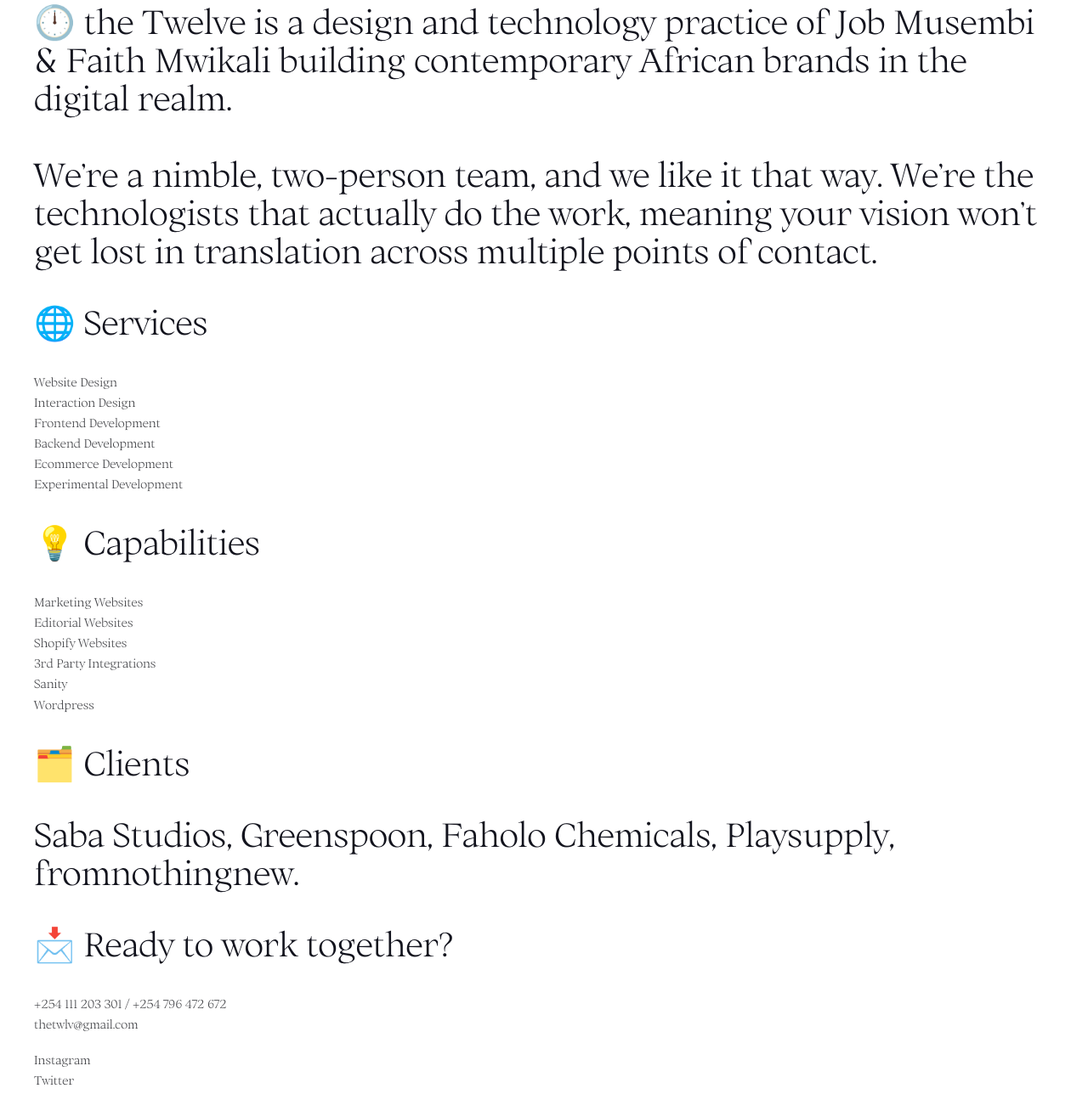
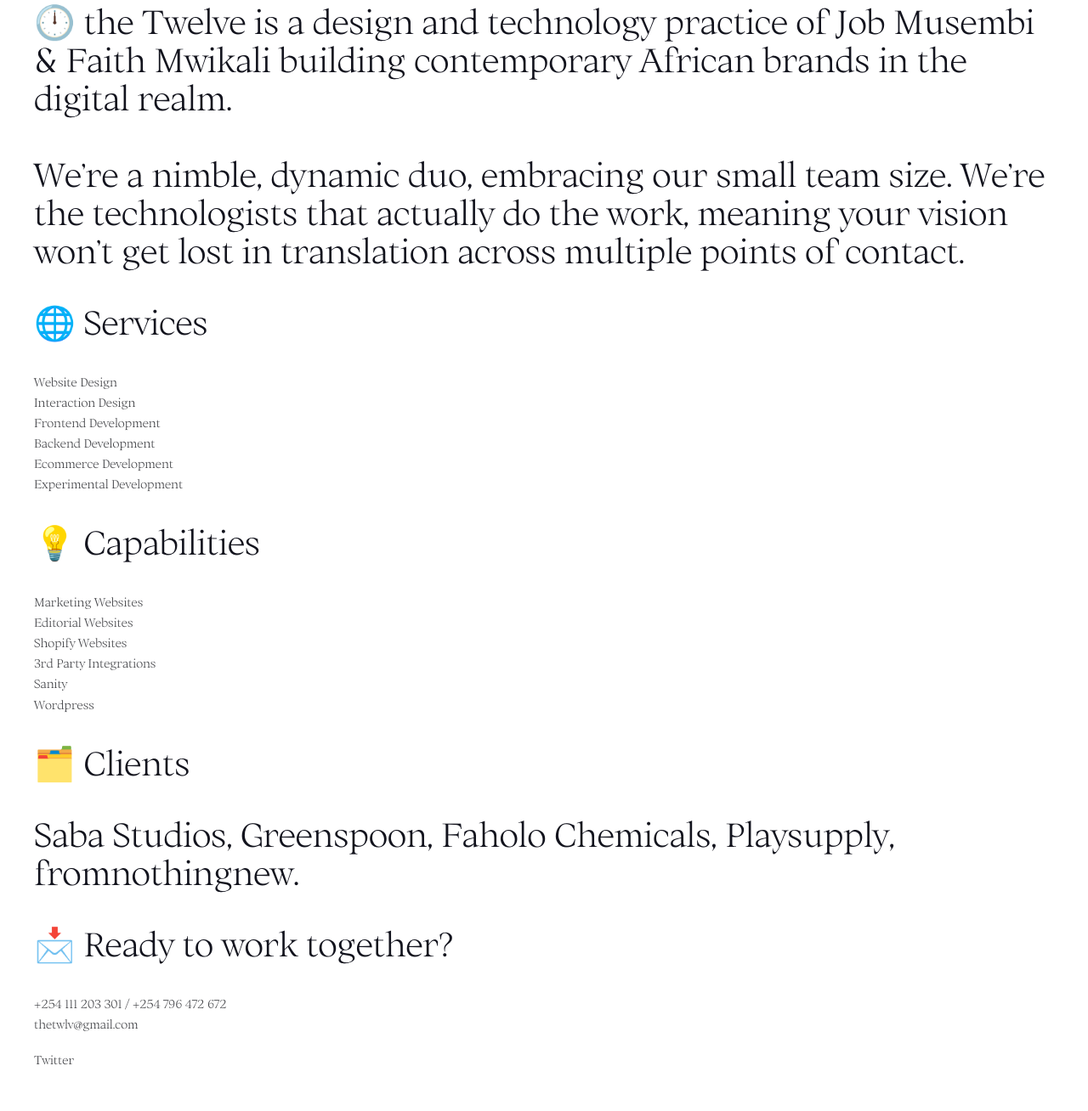
Before and after one commit to JobMusembi/theTwelve, a Gatsby site: page / in a window 1280 px wide. Shown: the part 55-1363 px from the top of the page at 85% size. After the commit the page ends 1339 px from the top, so only its background shows below. Built offline with nearby package versions, Linux system fonts and the light colour scheme; Gatsby itself is replaced by a stand-in of ours.

Commit message:
information update

```diff
--- a/src/pages/index.js
+++ b/src/pages/index.js
@@ -8,7 +8,7 @@
     <div className='banner'>
     <div className='container'>
       <p>🕛 the Twelve is a design and technology practice of Job Musembi & Faith Mwikali building contemporary African brands in the digital realm.<br/><br/>
-          We’re a nimble, two-person team, and we like it that way. We’re the  technologists
+          We’re a nimble, dynamic duo, embracing our small team size. We’re the  technologists
           that actually do the work, meaning your vision won’t get lost in translation across multiple points of contact.</p>
 
       <p>🌐 Services</p>
@@ -38,11 +38,11 @@
       <ul>
         <li>+254 111 203 301 / +254 796 472 672</li>
         <li>thetwlv@gmail.com</li><br/>
-        <li>
+        {/* <li>
           <a href="https://twitter.com/jointhetwelve" target="_blank" rel="noopener noreferrer">
           Instagram
           </a>
-        </li>
+        </li> */}
         <li>
           <a href="https://twitter.com/jointhetwelve" target="_blank" rel="noopener noreferrer">
           Twitter
--- a/src/styles/App.scss
+++ b/src/styles/App.scss
@@ -48,7 +48,7 @@
 }
 
 h3 {
-//   font-size: 1.953em;
+   font-size: 1.953em;
 }
 
 h4 {
```
